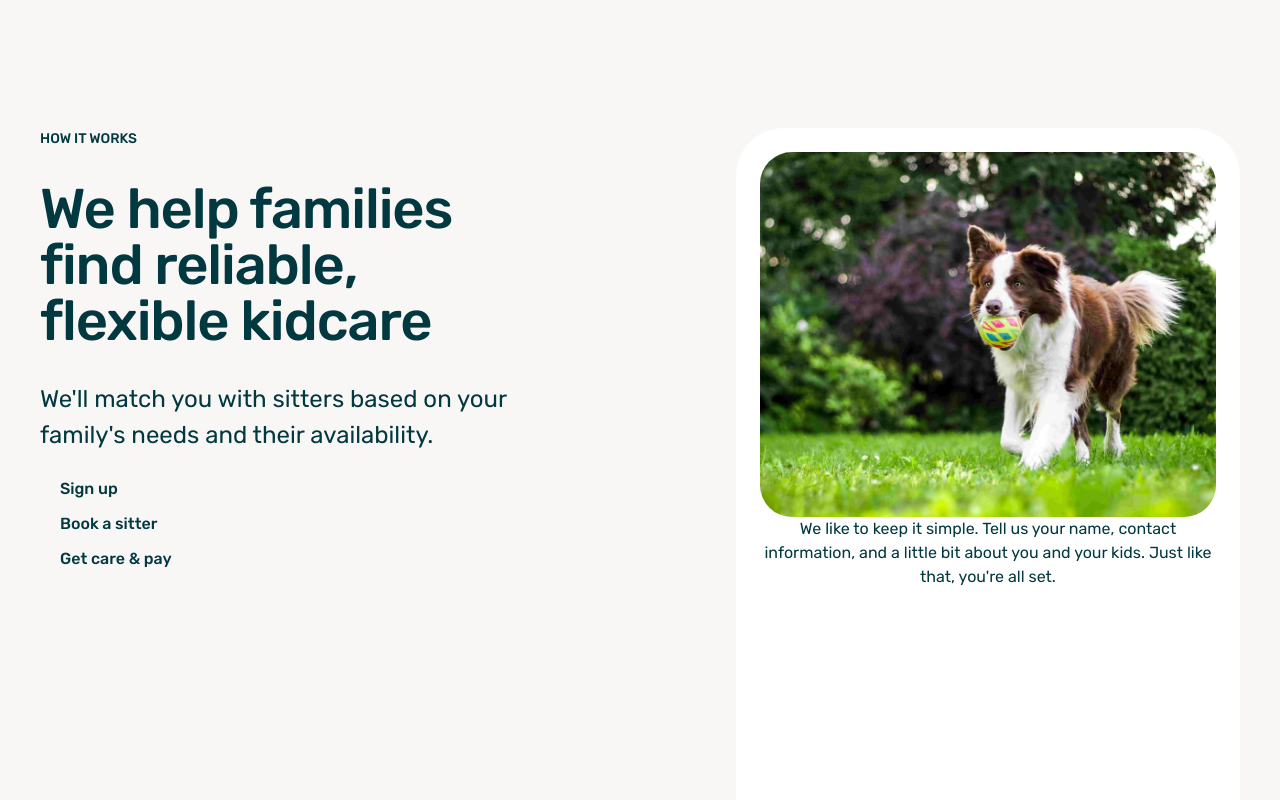
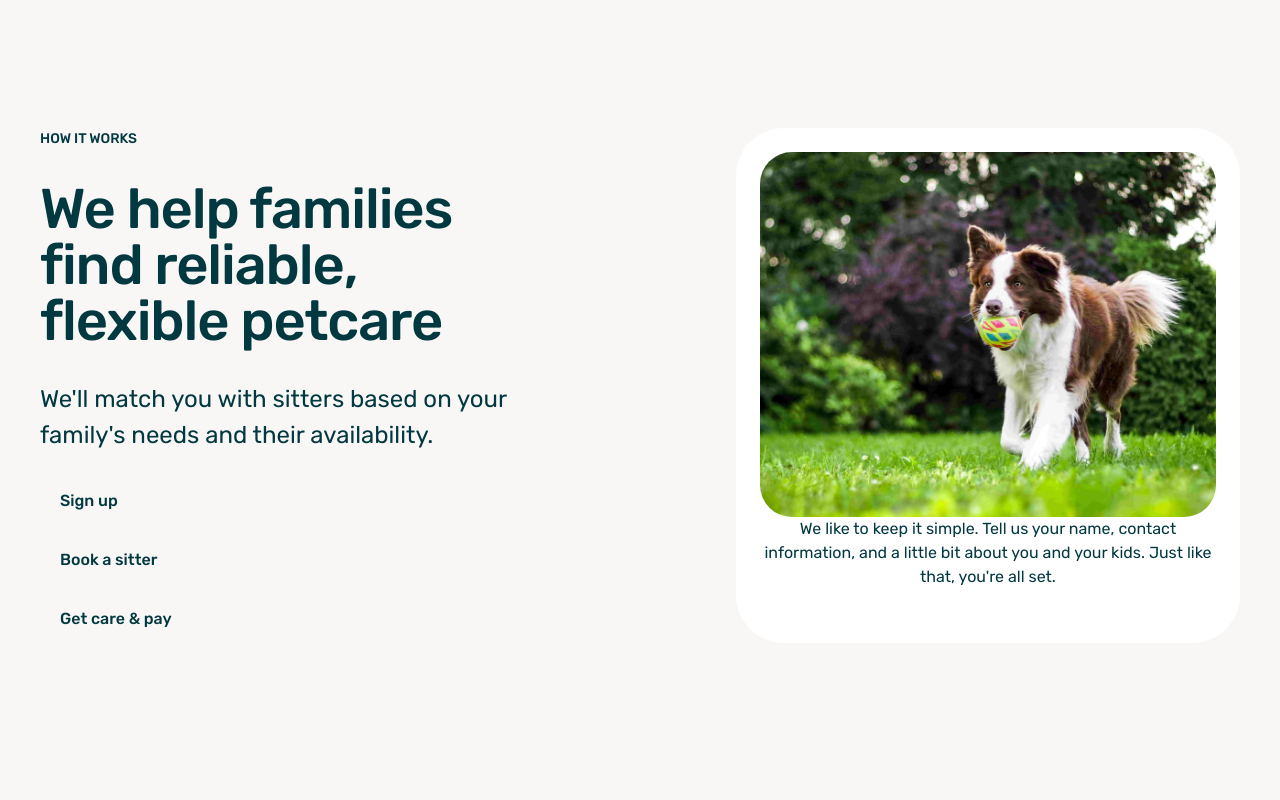
Before and after one commit to samsonc89/otter-replica, a React (Vite) app: page / in a window 1280 px wide. Shown: the part 960-1760 px from the top of the page. After the commit the page ends 1683 px from the top, so only its background shows below. Built offline with nearby package versions, Linux system fonts and the light colour scheme.

Commit message:
Refactor tab content accordian

```diff
--- a/src/components/How/How.jsx
+++ b/src/components/How/How.jsx
@@ -4,20 +4,43 @@ import tabOneImg from "../../assets/tab1.jpg";
 import tabTwoImg from "../../assets/tab2.jpg";
 import tabThreeImg from "../../assets/tab3.jpg";
 import TabCard from "./TabCard";
+import { useState } from "react";
 
 const How = () => {
-  const tab1 = {
+  const [selected, setSelected] = useState(0);
+
+  const tabData = [
+    {
+      title: "Sign up",
       img: tabOneImg,
       text: "We like to keep it simple. Tell us your name, contact information, and a little bit about you and your kids. Just like that, you're all set.",
-  };
-  const tab2 = {
+    },
+    {
+      title: "Book a sitter",
       img: tabTwoImg,
       text: "Let us know when you need care and we'll match you with a sitter based on your family's needs and their availability.",
-  };
-  const tab3 = {
+    },
+    {
+      title: "Get care & pay",
       img: tabThreeImg,
       text: "We've got it from here. Your sitter will show up so you can head out. After your booking wraps up you'll receive a payment request through our app.",
-  };
+    },
+  ];
+  //   const tab1 = {
+  //     title: "Sign up",
+  //     img: tabOneImg,
+  //     text: "We like to keep it simple. Tell us your name, contact information, and a little bit about you and your kids. Just like that, you're all set.",
+  //   };
+  //   const tab2 = {
+  //     title: "Book a sitter",
+  //     img: tabTwoImg,
+  //     text: "Let us know when you need care and we'll match you with a sitter based on your family's needs and their availability.",
+  //   };
+  //   const tab3 = {
+  //     title: "Get care & pay",
+  //     img: tabThreeImg,
+  //     text: "We've got it from here. Your sitter will show up so you can head out. After your booking wraps up you'll receive a payment request through our app.",
+  //   };
 
   return (
     <section className="main-section">
@@ -26,7 +49,7 @@ const How = () => {
           <div className="how-text-wrapper">
             <p className="small-heading">how it works</p>
             <h2 className="content-heading">
-              We help families find reliable, flexible kidcare
+              We help families find reliable, flexible petcare
             </h2>
             <p className="main-text">
               We'll match you with sitters based on your family's needs and
@@ -34,30 +57,56 @@ const How = () => {
             </p>
           </div>
           <div className="how-tabs-wrapper">
+            {tabData.map((tab, i) => {
+              return (
+                // eslint-disable-next-line react/jsx-key
+                <div key={i} className="tab-item">
+                  <div className="how-tab">{tab.title}</div>
+                  {selected === i ? (
+                    <TabCard extraClass={"narrow-content"} props={tab} />
+                  ) : (
+                    ""
+                  )}
+                </div>
+              );
+            })}
+          </div>
+          {/* <div className="how-tabs-wrapper">
             <div className="tab-item">
-              <a href="/" className="how-tab">
+              <a href="#" className="how-tab">
                 Sign up
               </a>
-              <TabCard extraClass="narrow-content" props={tab1} />
+              <TabCard
+                //   extraClass="narrow-content"
+                props={tab1}
+              />
             </div>
             <div className="tab-item">
-              <a href="/" className="how-tab">
+              <a href="#" className="how-tab">
                 Book a sitter
               </a>
-              <TabCard extraClass="narrow-content" props={tab2} />
+              <TabCard
+                //   extraClass="narrow-content"
+                props={tab2}
+              />
             </div>
             <div className="tab-item">
-              <a href="/" className="how-tab">
+              <a href="#" className="how-tab">
                 Get care & pay
               </a>
               <TabCard extraClass="narrow-content" props={tab3} />
             </div>
-          </div>
+          </div> */}
         </div>
         <div className="how-column how-right">
-          <TabCard extraClass="active-content" props={tab1} />
+          {tabData.map((tab, i) => {
+            // eslint-disable-next-line react/jsx-key
+
+            return selected === i ? <TabCard key={i} props={tab} /> : "";
+          })}
+          {/* <TabCard extraClass="active-content" props={tab1} />
           <TabCard props={tab2} />
-          <TabCard props={tab3} />
+          <TabCard props={tab3} /> */}
         </div>
       </div>
     </section>
```
Lines whose indentation alone changed are shown as unchanged.
